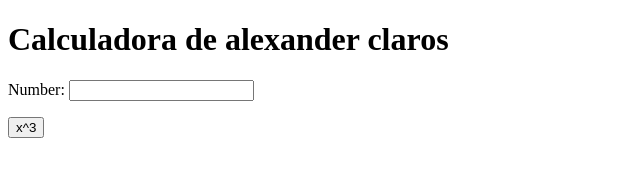
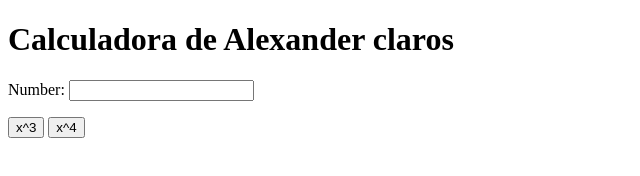
Before and after one commit to AlexanderClaros/my_calculator, a plain HTML site: page index.html in a window 1280 px wide. Shown: the whole page, without its empty margins (0-640 px from the left). Drawn offline with Linux system fonts and the light colour scheme.

Commit message:
x^4 button

```diff
--- a/index.html
+++ b/index.html
@@ -5,17 +5,22 @@
 		<meta charset="utf-8">
 	</head>
 	<body>
-		<h1>Calculadora de alexander claros</h1>
+		<h1>Calculadora de Alexander claros</h1>
 		Number:
 		<input type="text" id="n1">
 		<p>
 			<button onclick="cube()"> x^3 </button>
+			<button onclick="power_4()"> x^4</button>
 		</p>
 		<script type="text/javascript">
 			function cube() {
 				var num = document.getElementById("n1");
 				num.value = Math.pow(num.value, 3);
 			}
+			function power_4() {
+				var num = document.getElementById("n1");
+				num.value = Math.pow(num.value, 4);
+			}
 		</script>
 	</body>
 </html>
```
